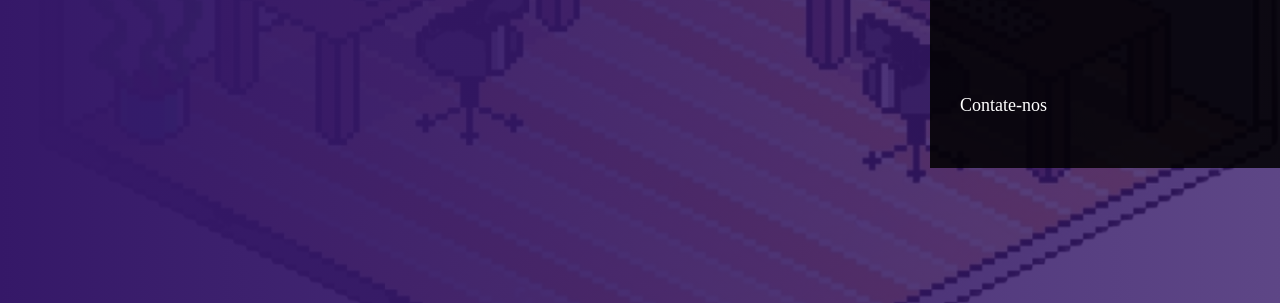
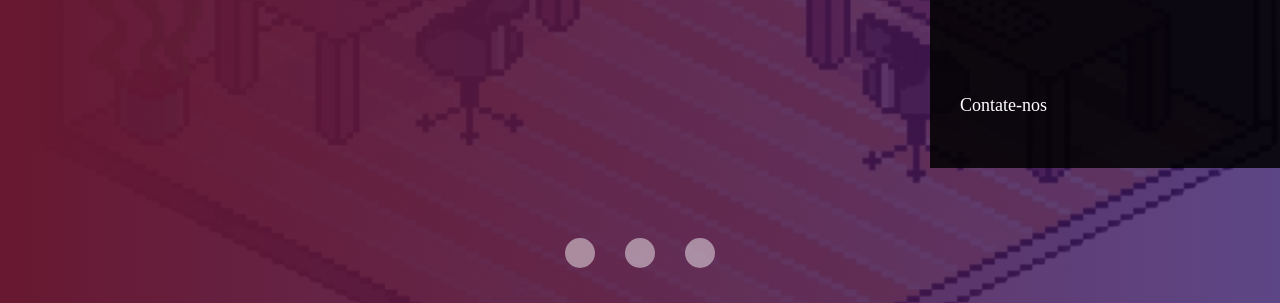
Before and after one commit to Jhenyfer11/gamificaai, a plain HTML site: page index.html in a window 1280 px wide. Both pictures are taken after a click on the button 66 px from the left and 425 px from the top of the page. Shown: the part 497-800 px from the top of the page. Drawn offline with Linux system fonts and the light colour scheme; a web font is replaced by a local one.

Commit message:
feat:Carrossel finalizado

```diff
--- a/index.html
+++ b/index.html
@@ -43,8 +43,15 @@
 
         <div class="container-grid conteudo-banner">
             <p>GamificaAi: <span>Inovação através da Diversão!</span></p>
-            <button id="botao-voltar"> <svg xmlns="http://www.w3.org/2000/svg" viewBox="0 0 256 512"><!--!Font Awesome Free 6.5.2 by @fontawesome - https://fontawesome.com License - https://fontawesome.com/license/free Copyright 2024 Fonticons, Inc.--><path d="M9.4 278.6c-12.5-12.5-12.5-32.8 0-45.3l128-128c9.2-9.2 22.9-11.9 34.9-6.9s19.8 16.6 19.8 29.6l0 256c0 12.9-7.8 24.6-19.8 29.6s-25.7 2.2-34.9-6.9l-128-128z"/></svg></button>
-            <button id="botao-proximo"> <svg xmlns="http://www.w3.org/2000/svg" viewBox="0 0 256 512"><!--!Font Awesome Free 6.5.2 by @fontawesome - https://fontawesome.com License - https://fontawesome.com/license/free Copyright 2024 Fonticons, Inc.--><path d="M246.6 278.6c12.5-12.5 12.5-32.8 0-45.3l-128-128c-9.2-9.2-22.9-11.9-34.9-6.9s-19.8 16.6-19.8 29.6l0 256c0 12.9 7.8 24.6 19.8 29.6s25.7 2.2 34.9-6.9l128-128z"/></svg></button>
+            <button onclick="mostrarSlideAnterior()" id="botao-voltar"> <svg xmlns="http://www.w3.org/2000/svg" viewBox="0 0 256 512"><!--!Font Awesome Free 6.5.2 by @fontawesome - https://fontawesome.com License - https://fontawesome.com/license/free Copyright 2024 Fonticons, Inc.--><path d="M9.4 278.6c-12.5-12.5-12.5-32.8 0-45.3l128-128c9.2-9.2 22.9-11.9 34.9-6.9s19.8 16.6 19.8 29.6l0 256c0 12.9-7.8 24.6-19.8 29.6s-25.7 2.2-34.9-6.9l-128-128z"/></svg></button>
+            <button onclick="mostrarProximoSlide()" id="botao-proximo"> <svg xmlns="http://www.w3.org/2000/svg" viewBox="0 0 256 512"><!--!Font Awesome Free 6.5.2 by @fontawesome - https://fontawesome.com License - https://fontawesome.com/license/free Copyright 2024 Fonticons, Inc.--><path d="M246.6 278.6c12.5-12.5 12.5-32.8 0-45.3l-128-128c-9.2-9.2-22.9-11.9-34.9-6.9s-19.8 16.6-19.8 29.6l0 256c0 12.9 7.8 24.6 19.8 29.6s25.7 2.2 34.9-6.9l128-128z"/></svg></button>
+
+            <div class="botoes">
+                <button onclick="selecionarSlide(0)"><svg xmlns="http://www.w3.org/2000/svg" viewBox="0 0 512 512"><!--!Font Awesome Free 6.5.2 by @fontawesome - https://fontawesome.com License - https://fontawesome.com/license/free Copyright 2024 Fonticons, Inc.--><path d="M256 512A256 256 0 1 0 256 0a256 256 0 1 0 0 512z"/></svg></button>
+                <button onclick="selecionarSlide(1)"><svg xmlns="http://www.w3.org/2000/svg" viewBox="0 0 512 512"><!--!Font Awesome Free 6.5.2 by @fontawesome - https://fontawesome.com License - https://fontawesome.com/license/free Copyright 2024 Fonticons, Inc.--><path d="M256 512A256 256 0 1 0 256 0a256 256 0 1 0 0 512z"/></svg></button>
+                <button onclick="selecionarSlide(2)"><svg xmlns="http://www.w3.org/2000/svg" viewBox="0 0 512 512"><!--!Font Awesome Free 6.5.2 by @fontawesome - https://fontawesome.com License - https://fontawesome.com/license/free Copyright 2024 Fonticons, Inc.--><path d="M256 512A256 256 0 1 0 256 0a256 256 0 1 0 0 512z"/></svg></button>
+            </div>
+
         </div>
     </div>
     <section id="sobre">
--- a/script.js
+++ b/script.js
@@ -31,7 +31,6 @@ function abreFechaMenu() {
         // Mostrar o icone barras
         iconeBarras.style.display = "inline"
     }
-
 }
 
 onresize = () => {
@@ -50,14 +49,14 @@ onresize = () => {
 let banner = document.querySelector(".banner")
 
 // let slides = [0, 1, 2]
-// slide[0]--> primeiro-banner
-// slide[1]--> segundo-banner
-// slide[2]--> terceiro-banner
+// slide[0] --> primeiro-banner
+// slide[1] --> segundo-banner
+// slide[2] --> terceiro-banner
 
 let slides = [
-    "primeiro-banner",
-    "segundo-banner",
-    "terceiro-banner"
+    "primeiro-banner", //0
+    "segundo-banner", //1
+    "terceiro-banner" //2
 ]
 
 let slideAtual = 0
@@ -65,12 +64,48 @@ let slideAtual = 0
 banner.classList.add(slides[slideAtual])
 
 function mostrarProximoSlide() {
+
     // Remover o slide anterior
     banner.classList.remove(slides[slideAtual])
 
-    // Somar 1 na variavel slide atual
-    slideAtual++
+    if (slideAtual < 2) {
+        // Somar 1 na variavel slide atual
+        slideAtual++
+    } else {
+        //Voltar para o primeiro banner
+        slideAtual = 0
+    }
 
     // Mostrar slide de acordo com o slide atual
     banner.classList.add(slides[slideAtual])
 }
+
+function mostrarSlideAnterior() {
+    // Remover o slide anterior
+    banner.classList.remove(slides[slideAtual])
+
+    if (slideAtual > 0) {
+
+        //Subtrair 1 na variavel slideAtual
+        slideAtual--
+
+    } else {
+        //Voltar para o ultimo slide
+        slideAtual = 2
+    }
+
+
+    // Mostrar slide de acordo com o slide atual
+    banner.classList.add(slides[slideAtual])
+}
+
+function selecionarSlide(indiceSlide) {
+    // Remove o slide atual
+    banner.classList.remove(slides[slideAtual])
+
+    // Atualize a variavel com o indice de slide selecionado
+    slideAtual = indiceSlide
+
+    //  Mostra o slide selecionado e salvo na variavel slideAtual
+    banner.classList.add(slides[slideAtual])
+}
--- a/style.css
+++ b/style.css
@@ -49,14 +49,15 @@ html {
 }
 
 .segundo-banner {
-    background-image: linear-gradient(90deg, rgba(24, 104, 36, 1) 0%, rgba( 24, 104, 36, 0.8) 100%), url(img/bg-room.png);
+    background-image: linear-gradient(90deg, rgba(24, 104, 36, 1) 0%, rgba(24, 104, 36, 0.8) 100%), url(img/bg-room.png);
 }
 
-.terceiro-banner{
+.terceiro-banner {
     background-image: linear-gradient(90deg, rgba(104, 24, 48, 1) 0%, rgba(53, 24, 104, 0.8) 100%), url(img/bg-room.png);
 }
 
-#botao-voltar, #botao-proximo {
+#botao-voltar,
+#botao-proximo {
     width: 30px;
 
     background: none;
@@ -67,7 +68,8 @@ html {
     position: absolute;
 }
 
-#botao-voltar svg, #botao-proximo svg {
+#botao-voltar svg,
+#botao-proximo svg {
     fill: #ffffff76;
 }
 
@@ -79,7 +81,36 @@ html {
     right: 4%;
 }
 
+.botoes {
+    width: 150px;
 
+    display: flex;
+    justify-content: space-between;
+    align-items: center;
+
+    position: absolute;
+    bottom: 4%;
+
+    /* Centralizar usando position
+    Adicionar left 50%
+    Usar fun;áo cal() para substrair metade da largura do elemento Ex: 75px */
+
+    left: calc(50% - 75px);
+}
+
+.botoes button {
+    width: 30px;
+
+    display: unset;
+
+    background: none;
+    border: none;
+    cursor: pointer;
+}
+
+.botoes button svg {
+    fill: #ffffff76;
+}
 
 header {
     height: 165px;
```
